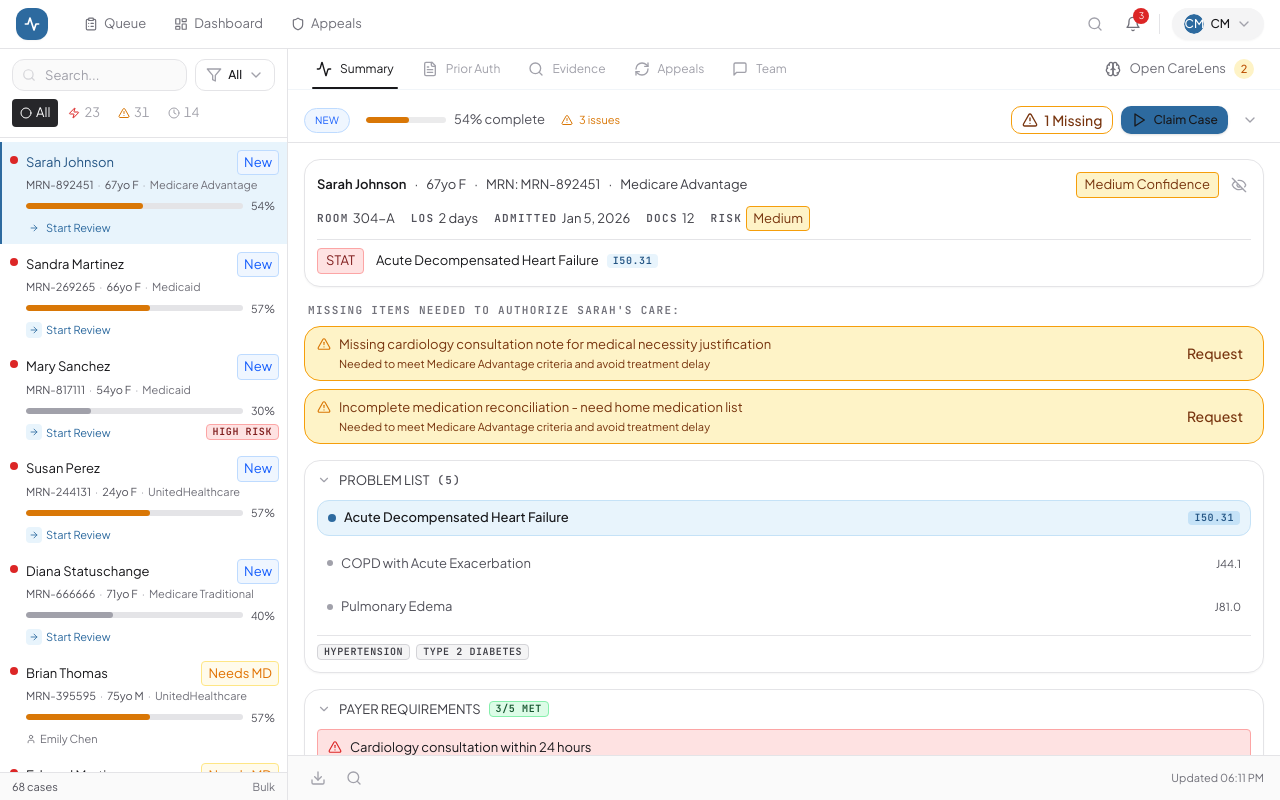
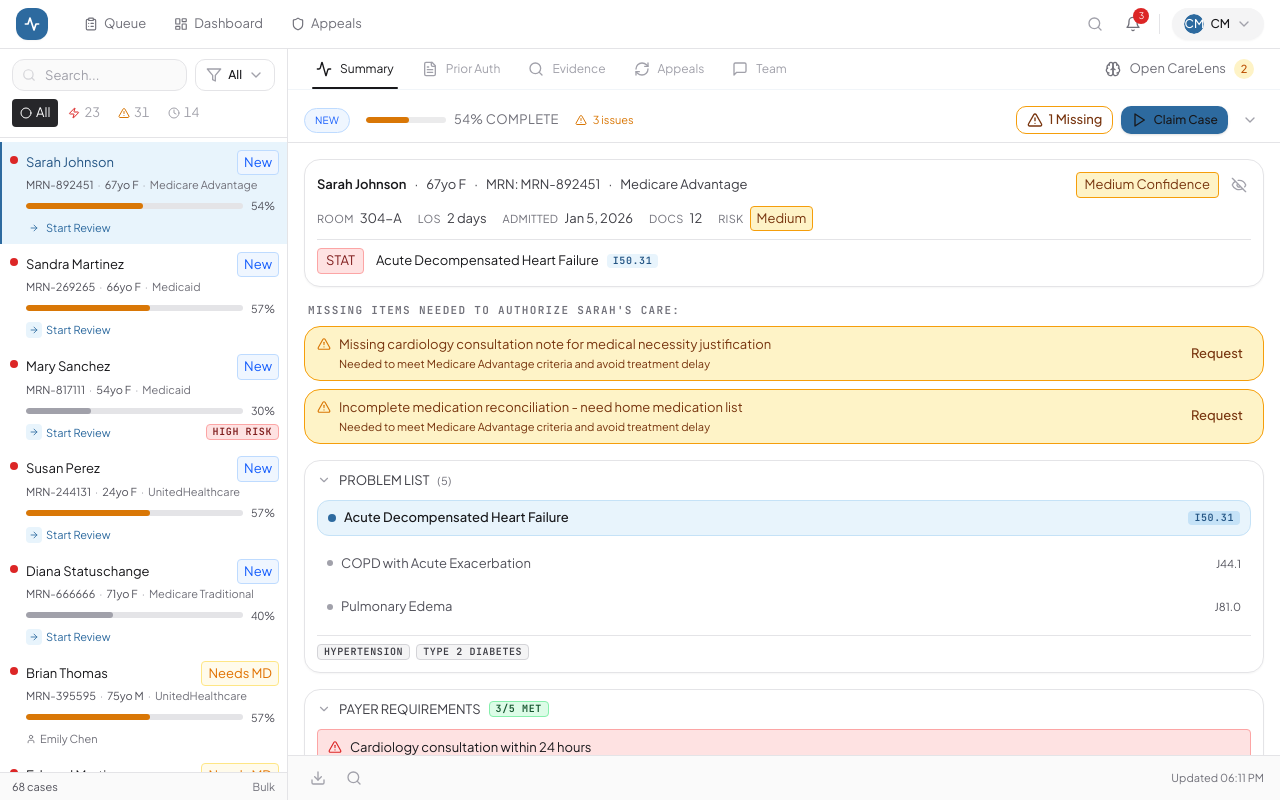
Before and after one commit to Abhay-2222/Care-Summariser, a Next.js app: page /patient/1 in a window 1280 px wide. Built offline with nearby package versions, Linux system fonts and the light colour scheme.

Commit message:
fix: resolve button and typography issues
Fix button icon colour and fix font family inconsistency across rows.

Co-authored-by: null <128948821+Abhay-2222@users.noreply.github.com>

```diff
--- a/components/patient-object-card.tsx
+++ b/components/patient-object-card.tsx
@@ -98,28 +98,25 @@ export function PatientObjectCard({
 
       {/* Row 2: Location · Clinical Info */}
       <div className="flex items-center gap-4 mt-2">
-        <div className="flex items-center gap-1">
-          <span className={typography.label}>Room</span>
+        <div className="flex items-center gap-1.5">
+          <span className="text-caption text-[var(--neutral-500)] uppercase tracking-wide">Room</span>
           <span className={typography.body}>{patient.room}</span>
         </div>
-        <div className="flex items-center gap-1">
-          <span className={typography.label}>LOS</span>
+        <div className="flex items-center gap-1.5">
+          <span className="text-caption text-[var(--neutral-500)] uppercase tracking-wide">LOS</span>
           <span className={typography.body}>{patient.lengthOfStay}</span>
         </div>
-        <div className="flex items-center gap-1">
-          <span className={typography.label}>Admitted</span>
+        <div className="flex items-center gap-1.5">
+          <span className="text-caption text-[var(--neutral-500)] uppercase tracking-wide">Admitted</span>
           <span className={typography.body}>{patient.admissionDate}</span>
         </div>
-        <div className="flex items-center gap-1">
-          <span className={typography.label}>Docs</span>
+        <div className="flex items-center gap-1.5">
+          <span className="text-caption text-[var(--neutral-500)] uppercase tracking-wide">Docs</span>
           <span className={typography.body}>{patient.documentsProcessed}</span>
         </div>
-        <div className="flex items-center gap-1">
-          <span className={typography.label}>Risk</span>
-          <span className={cn(
-            "text-ds-badge px-1.5 py-0.5 rounded",
-            riskStyle
-          )}>
+        <div className="flex items-center gap-1.5">
+          <span className="text-caption text-[var(--neutral-500)] uppercase tracking-wide">Risk</span>
+          <span className={cn("text-ds-badge px-1.5 py-0.5 rounded", riskStyle)}>
             {patient.careLens.denialRisk}
           </span>
         </div>
--- a/components/ui/button.tsx
+++ b/components/ui/button.tsx
@@ -5,7 +5,7 @@ import { cva, type VariantProps } from 'class-variance-authority'
 import { cn } from '@/lib/utils'
 
 const buttonVariants = cva(
-  "inline-flex items-center justify-center gap-2 whitespace-nowrap rounded-lg text-sm font-medium transition-all duration-200 disabled:pointer-events-none disabled:opacity-50 [&_svg]:pointer-events-none [&_svg:not([class*='size-'])]:size-4 shrink-0 [&_svg]:shrink-0 outline-none focus-visible:border-ring focus-visible:ring-ring/50 focus-visible:ring-[3px] aria-invalid:ring-destructive/20 dark:aria-invalid:ring-destructive/40 aria-invalid:border-destructive",
+  "inline-flex items-center justify-center gap-2 whitespace-nowrap rounded-lg font-medium transition-all duration-200 disabled:pointer-events-none disabled:opacity-50 [&_svg]:pointer-events-none [&_svg]:size-4 shrink-0 [&_svg]:shrink-0 outline-none focus-visible:border-ring focus-visible:ring-ring/50 focus-visible:ring-[3px] aria-invalid:ring-destructive/20 dark:aria-invalid:ring-destructive/40 aria-invalid:border-destructive",
   {
     variants: {
       variant: {
@@ -21,12 +21,12 @@ const buttonVariants = cva(
         link: 'text-primary underline-offset-4 hover:underline',
       },
       size: {
-        default: 'h-9 px-4 py-2 has-[>svg]:px-3',
-        sm: 'h-8 rounded-md gap-1.5 px-3 has-[>svg]:px-2.5',
-        lg: 'h-10 rounded-md px-6 has-[>svg]:px-4',
-        icon: 'size-9',
-        'icon-sm': 'size-8',
-        'icon-lg': 'size-10',
+        default: 'h-9 px-4 py-2 has-[>svg]:px-3 text-body-md',
+        sm: 'h-8 rounded-md gap-1.5 px-3 has-[>svg]:px-2.5 text-label-sm',
+        lg: 'h-10 rounded-md px-6 has-[>svg]:px-4 text-body-md',
+        icon: 'size-9 text-body-md',
+        'icon-sm': 'size-8 text-label-sm',
+        'icon-lg': 'size-10 text-body-md',
       },
     },
     defaultVariants: {
--- a/lib/design-system.ts
+++ b/lib/design-system.ts
@@ -28,17 +28,19 @@
 // =============================================================================
 
 export const typography = {
-  // Labels/Field Names: overline 11px mono bold — uses neutral-600 (#52525b) = 6.3:1 ✓ AA
-  label: "text-overline text-[var(--neutral-600)]",
+  // Labels/Field Names: caption 11px sans — uses neutral-500 (#71717a) = 4.6:1 ✓ AA
+  // Kept in sans (not mono) to avoid font-family mixing within a single row of content.
+  // Reserve text-overline (mono) for standalone section headers only.
+  label: "text-caption text-[var(--neutral-500)] uppercase tracking-wide",
 
-  // Body Text/Values: body-sm 13px — uses neutral-700 (#3f3f46) = 8.6:1 ✓ AA
+  // Body Text/Values: body-sm 13px sans — uses neutral-700 (#3f3f46) = 8.6:1 ✓ AA
   body: "text-body-sm text-[var(--neutral-700)]",
 
-  // Titles/Names/Key Info: label-md 13px semi — uses neutral-900 (#18181b) = 16:1 ✓ AAA
+  // Titles/Names/Key Info: label-md 13px semi sans — uses neutral-900 (#18181b) = 16:1 ✓ AAA
   title: "text-label-md text-[var(--neutral-900)]",
 
-  // Section Headers: overline 11px mono bold — uses neutral-600 (#52525b) = 6.3:1 ✓ AA
-  // NOTE: neutral-500 (#71717a) at 11px = 4.59:1 — technically passes but borderline; use 600 here
+  // Section Headers: overline 11px mono bold — used ONLY for standalone section title rows
+  // e.g. "PROBLEM LIST", "PAYER REQUIREMENTS" — not inline with body text
   sectionHeader: "text-overline text-[var(--neutral-600)]",
 } as const
 
```
